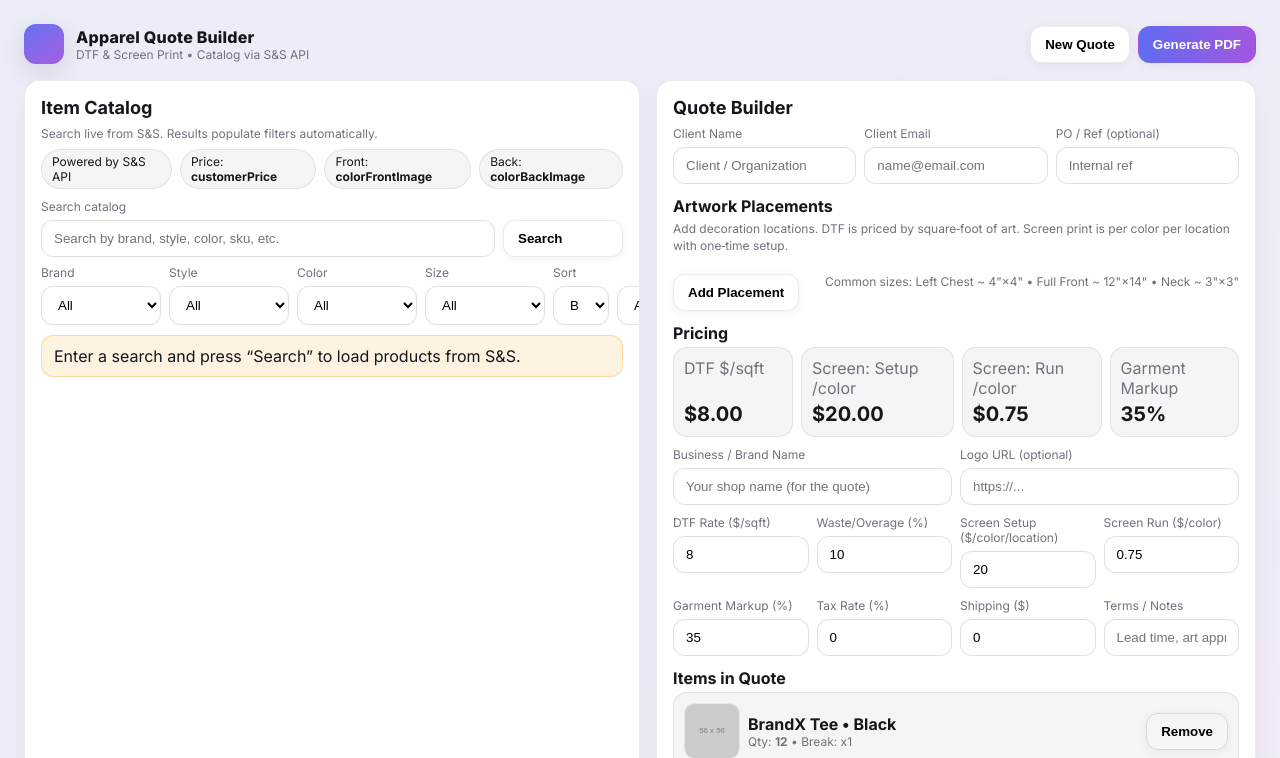
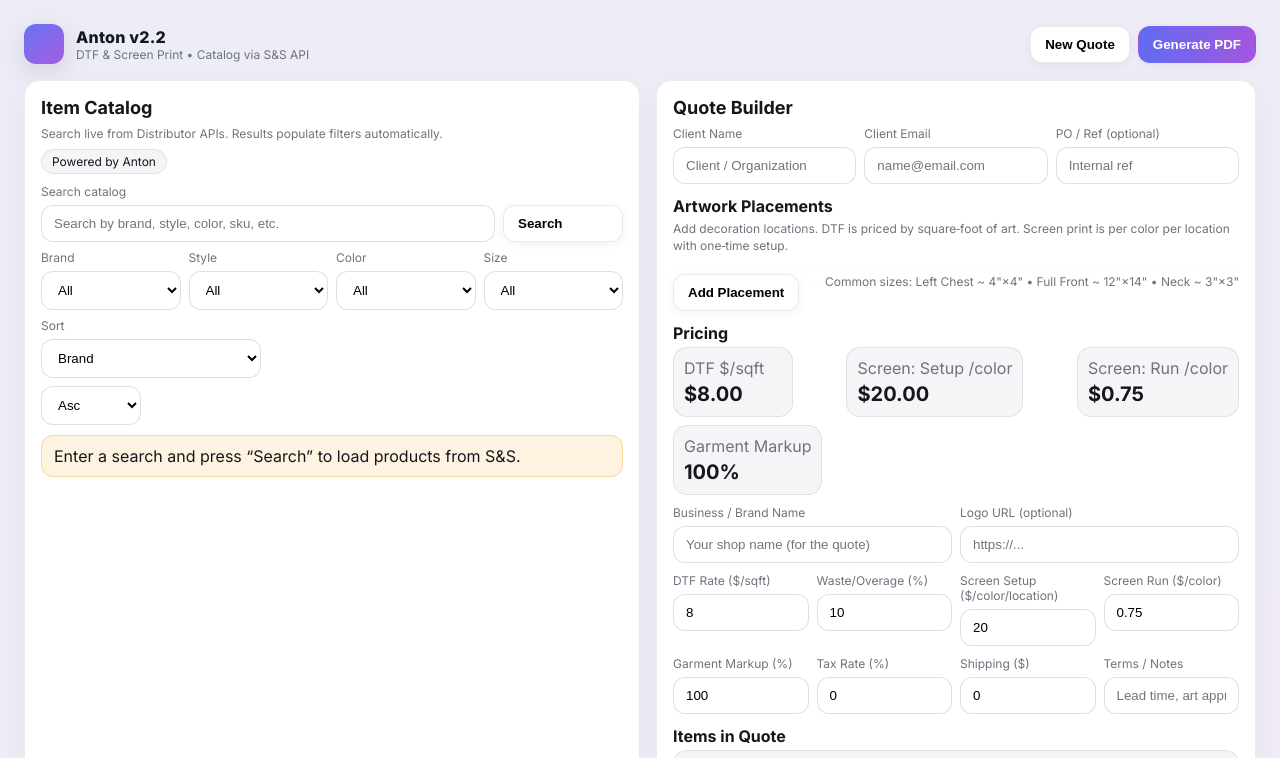
Before and after one commit to ablty718/supreme-dollop, a plain HTML site: page index.html in a window 1280 px wide. Shown: the top 758 px of the page. Drawn offline with nearby package versions, Linux system fonts and the light colour scheme; placeholder pictures from the web are drawn by us.

Commit message:
Add files via upload

```diff
--- a/index.html
+++ b/index.html
@@ -3,7 +3,7 @@
 <head>
   <meta charset="utf-8" />
   <meta name="viewport" content="width=device-width, initial-scale=1" />
-  <title>Apparel Quote Builder — S&S API Only</title>
+  <title>Anton v2.2</title>
   <link rel="preconnect" href="https://fonts.googleapis.com">
   <link href="https://fonts.googleapis.com/css2?family=Inter:wght@400;600;700;800&display=swap" rel="stylesheet">
   <style>
@@ -36,7 +36,7 @@
     .card{background:rgb(var(--card));border:1px solid rgba(0,0,0,.08);border-radius:16px;padding:16px;box-shadow:0 8px 30px rgba(0,0,0,.04);overflow: scroll;height: 90vh;}
     .card h2{margin:0 0 8px;font-size:18px}
     .sub{color:rgb(var(--muted));font-size:12px}
-    .row{display:flex;gap:8px;flex-wrap:none;align-items:flex-start}
+    .row{display:flex;gap:8px;flex-wrap:wrap;align-items:flex-start}
     input,select,textarea{width:100%;padding:10px 12px;border:1px solid rgba(0,0,0,.12);border-radius:12px;background:#fff;outline:none}
     input:focus,select:focus,textarea:focus{border-color:rgb(var(--ring));box-shadow:0 0 0 3px rgba(var(--ring)/.15)}
     label{font-size:12px;color:rgb(var(--muted))}
@@ -73,7 +73,7 @@
       <div class="brand">
         <div class="logo"></div>
         <div>
-          <div class="title">Apparel Quote Builder</div>
+          <div class="title">Anton v2.2</div>
           <div class="sub">DTF & Screen Print • Catalog via S&S API</div>
         </div>
       </div>
@@ -87,13 +87,13 @@
       <!-- LEFT: Catalog -->
       <section class="card">
         <h2>Item Catalog</h2>
-        <div class="sub">Search live from S&S. Results populate filters automatically.</div>
+        <div class="sub">Search live from Distributor APIs. Results populate filters automatically.</div>
 
         <div class="row" style="margin-top:8px">
-          <span class="pill">Powered by S&S API</span>
-          <span class="pill">Price: <b>customerPrice</b></span>
-          <span class="pill">Front: <b>colorFrontImage</b></span>
-          <span class="pill">Back: <b>colorBackImage</b></span>
+          <span class="pill">Powered by Anton</span>
+          <!-- <span class="pill">Price: <b>customerPrice</b></span> -->
+          <!-- <span class="pill">Front: <b>colorFrontImage</b></span> -->
+          <!-- <span class="pill">Back: <b>colorBackImage</b></span> -->
         </div>
 
         <div class="row" style="margin-top:10px">
@@ -177,7 +177,7 @@
           <div class="field"><label>Screen Run ($/color)</label><input type="number" id="spRun" step="0.25" value="0.75"/></div>
         </div>
         <div class="row" style="margin-top:10px">
-          <div class="field"><label>Garment Markup (%)</label><input type="number" id="markupPct" step="5" value="35"/></div>
+          <div class="field"><label>Garment Markup (%)</label><input type="number" id="markupPct" step="5" value="100"/></div>
           <div class="field"><label>Tax Rate (%)</label><input type="number" id="taxPct" step="0.01" value="0"/></div>
           <div class="field"><label>Shipping ($)</label><input type="number" id="shipping" step="5" value="0"/></div>
           <div class="field"><label>Terms / Notes</label><input id="terms" placeholder="Lead time, art approval, etc."/></div>
```
